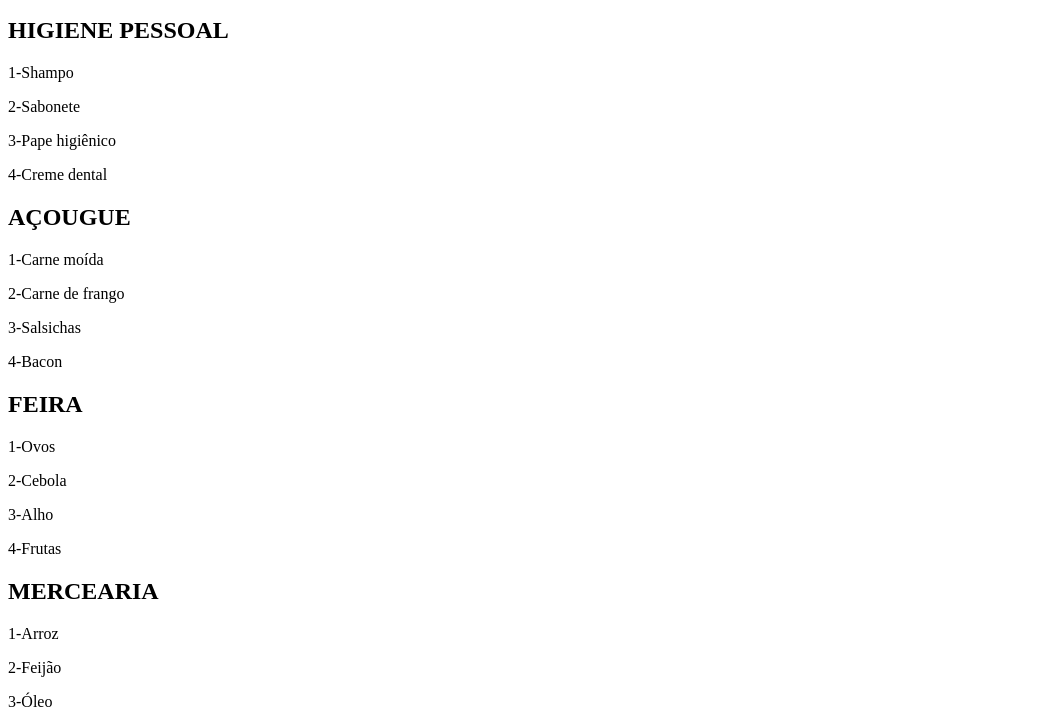
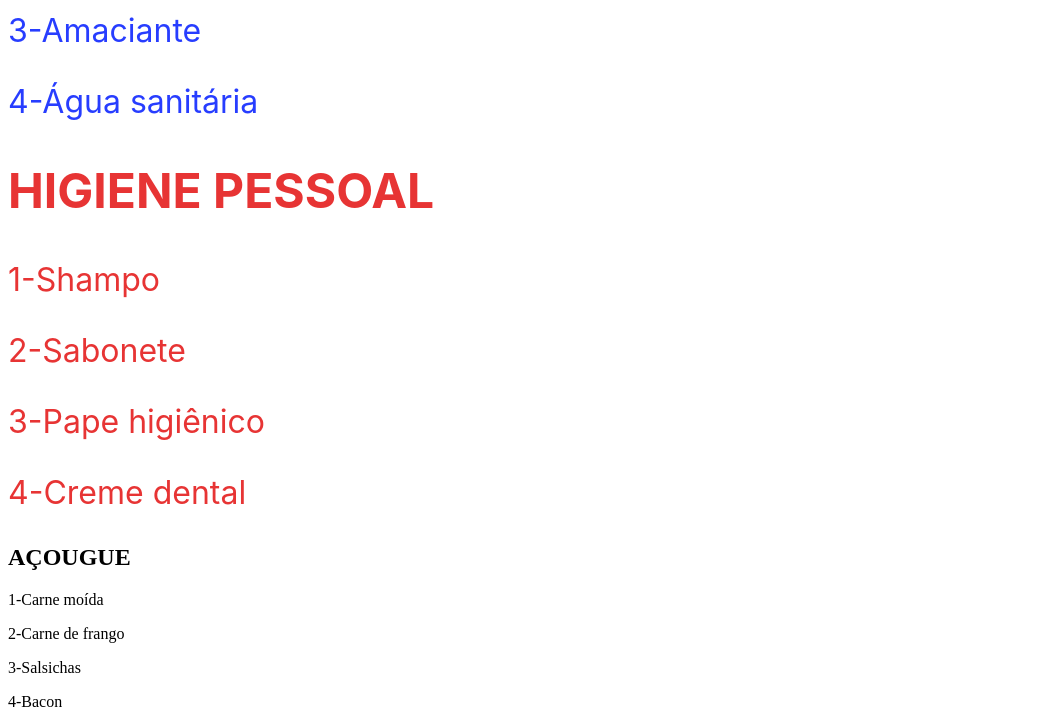
Before and after one commit to jvalderi/lista-de-compraas, a plain HTML site: page index.html in a window 1280 px wide. Shown: the part 729-1441 px from the top of the page, without its empty margins (0-1037 px from the left). Drawn offline with Linux system fonts and the light colour scheme.

Commit message:
Update style.css

```diff
--- a/style.css
+++ b/style.css
@@ -16,6 +16,7 @@
     font-family: 'inter', sans-serif;
     color: #273DFF;
     margin: 20x;
+    font-size: 32px;
 }
 
 .produtos-de-limpeza-titulo{
@@ -23,6 +24,9 @@
     font-size: 48px;
 }
 
-.produtos-de-limpeza-dertegente{
-
+.produtos-de-higiene-pessoal {
+    font-family: 'inter', sans-serif;
+    color: #E73434;
+    margin: 20x;
+    font-size: 32px;
 }
```
